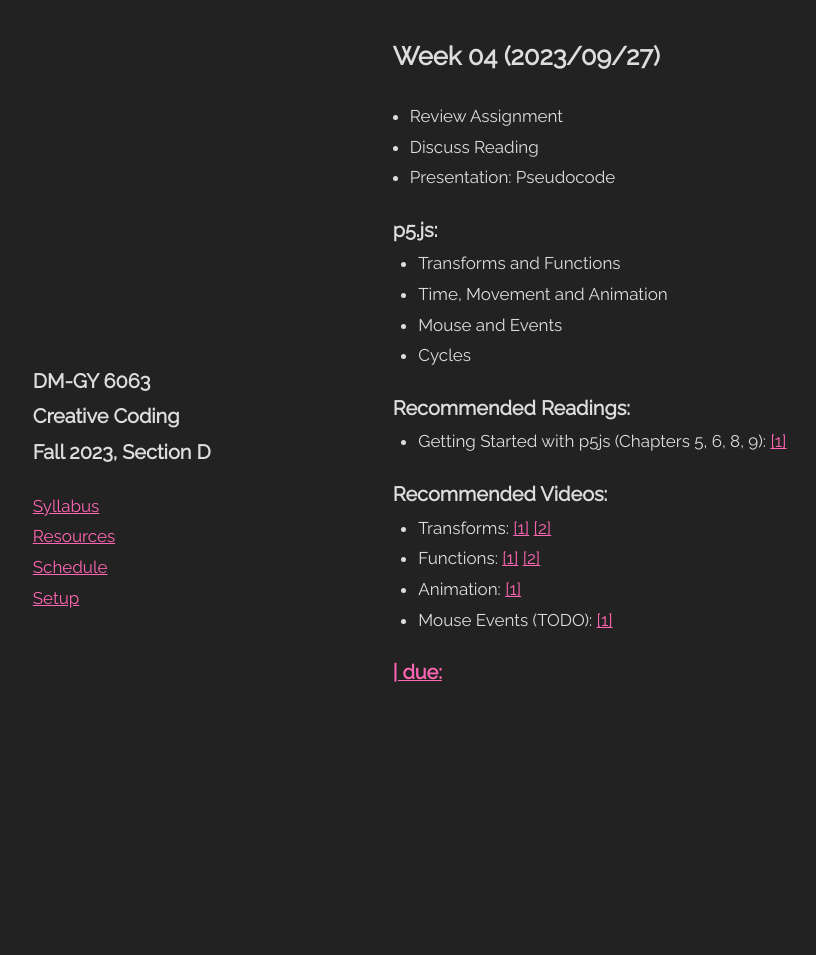
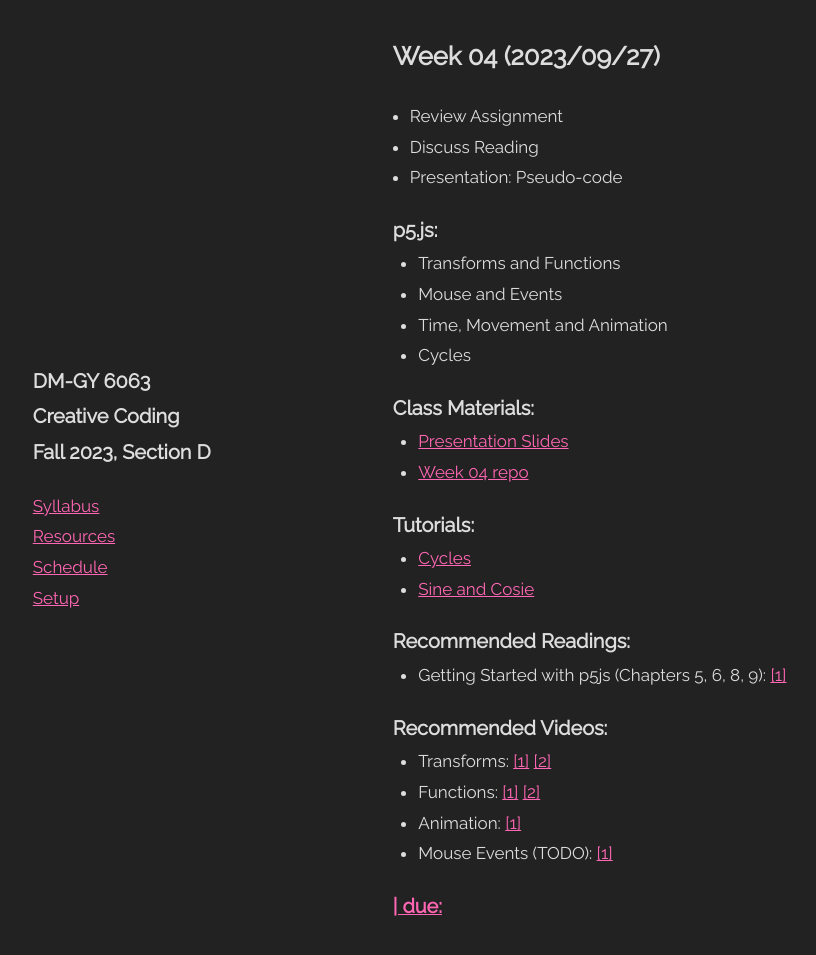
Before and after one commit to DM-GY-6063-2023F-D/DM-GY-6063-2023F-D, a Jekyll site: the page built from _pages/week/04.md, in a window 1280 px wide and 957 px high. Shown: the whole window, without its empty margins (80-896 px from the left). Built offline with Jekyll 4.4.1, drawn with Linux system fonts in a browser that asks for light colours.

Commit message:
wk04 tutorials

```diff
--- a/_includes/head.html
+++ b/_includes/head.html
@@ -22,3 +22,7 @@
 {% if page.url contains '/schedule/' %}
   <script src="{{ site.baseurl }}/js/schedule.js"></script>
 {% endif %}
+
+{% if page.path contains '/tutorial/' %}
+  <script async src="https://cdn.mathjax.org/mathjax/latest/MathJax.js?config=TeX-MML-AM_CHTML"></script>
+{% endif %}
--- a/_pages/week/04.md
+++ b/_pages/week/04.md
@@ -4,12 +4,22 @@ when: 2023/09/27
 what:
   - Review Assignment
   - Discuss Reading
-  - "Presentation: Pseudocode"
+  - "Presentation: Pseudo-code"
 p5js:
   - Transforms and Functions
+  - Mouse and Events
   - Time, Movement and Animation
-  - Mouse and Events
   - Cycles
+class:
+  - title: Presentation Slides
+    url: ""
+  - title: Week 04 repo
+    url: https://github.com/DM-GY-6063-2023F-D/week04
+tutorials:
+  - title: Cycles
+    url: /tutorial/cycles/
+  - title: Sine and Cosie
+    url: /tutorial/sin-cos/
 readings:
   - title: Getting Started with p5js (Chapters 5, 6, 8, 9)
     urls:
```
Also changed, not shown: _pages/tutorial/cycles.md (+34 -16 lines), _pages/tutorial/sin-cos.md (added, +62 -0 lines).
